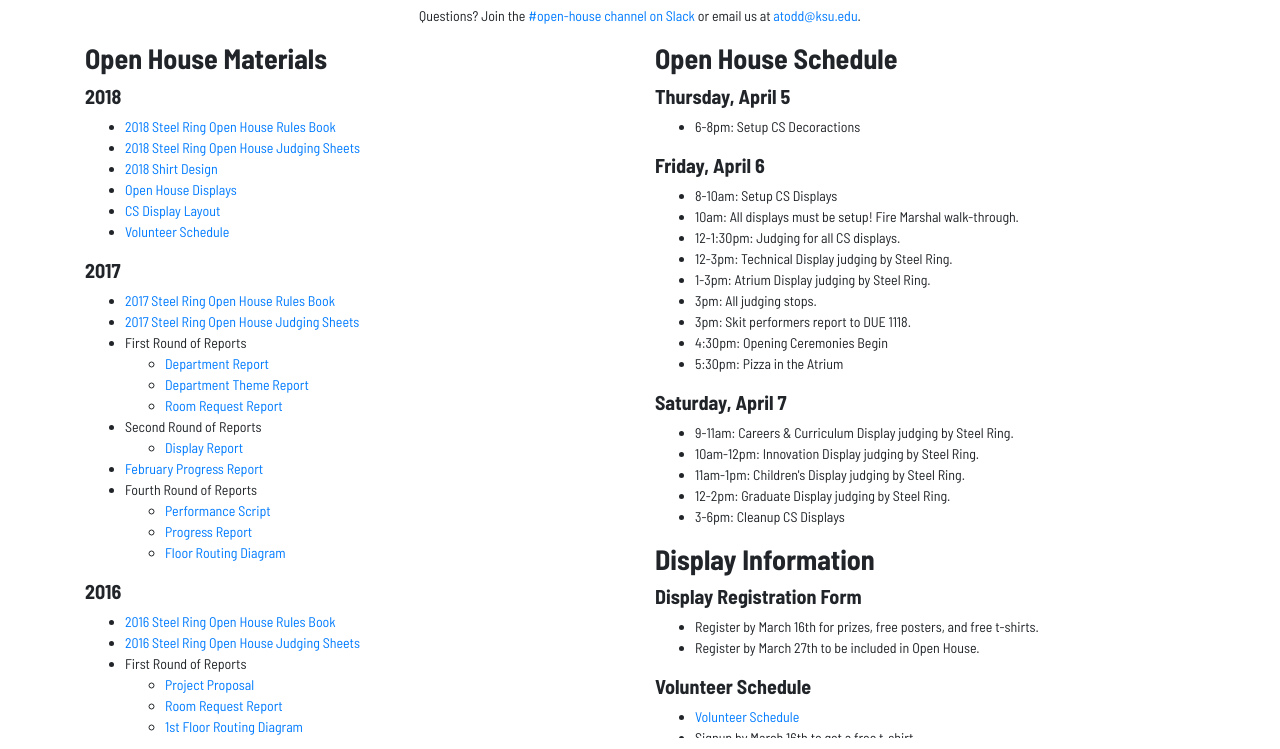
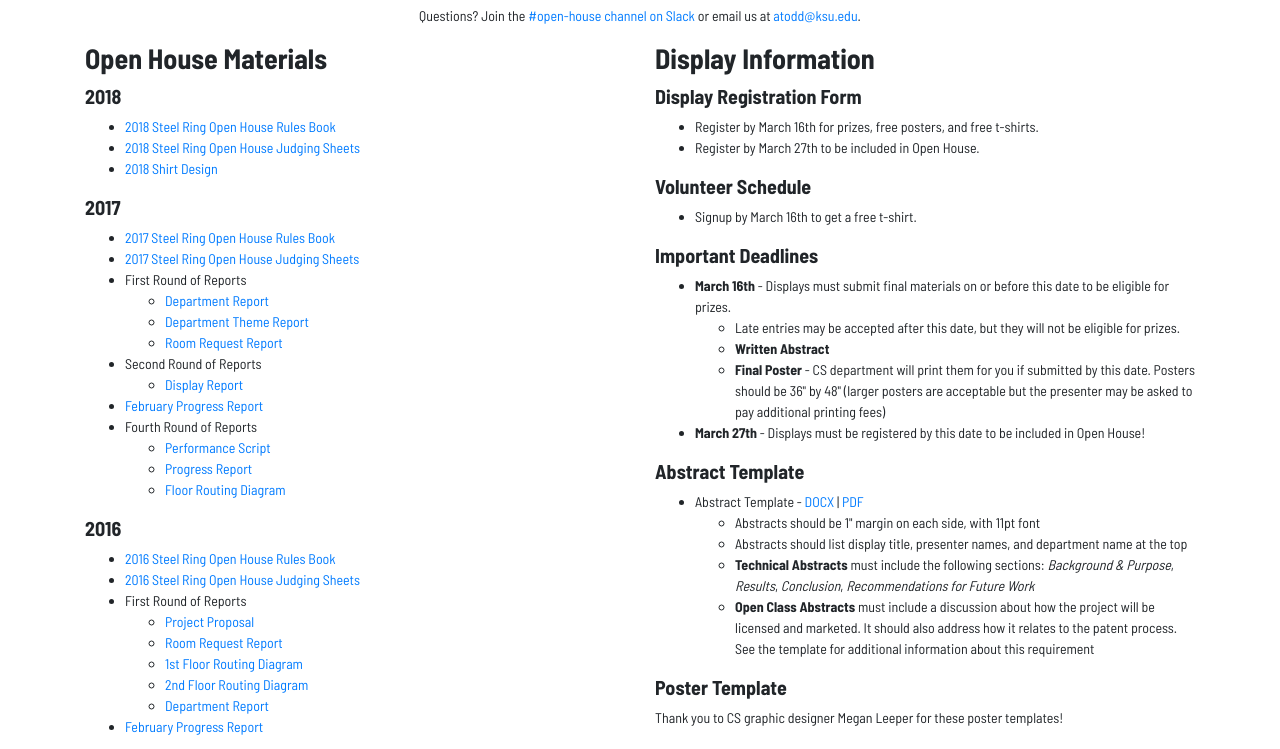
Before and after one commit to kansas-state-university/openhouse.cs.ksu.edu, a plain HTML site: page index.html in a window 1280 px wide. Shown: the part 51-800 px from the top of the page. Drawn offline with nearby package versions, Linux system fonts and the light colour scheme.

Commit message:
remove some links

```diff
--- a/index.html
+++ b/index.html
@@ -33,9 +33,6 @@
           <li><a href="files/2018/0rules.pdf" target="_blank">2018 Steel Ring Open House Rules Book</a></li>
           <li><a href="files/2018/0judge.pdf" target="_blank">2018 Steel Ring Open House Judging Sheets</a></li>
           <li><a href="files/2018/shirts.jpg" target="_blank">2018 Shirt Design</a></li>
-          <li><a href="http://bit.ly/openhouse-displays" target="_blank">Open House Displays</a></li>
-          <li><a href="http://bit.ly/openhouse-layout" target="_blank">CS Display Layout</a></li>
-          <li><a href="http://bit.ly/openhouse-volunteer-schedule" target="_blank">Volunteer Schedule</a></li>
         </ul>
         <h5>2017</h5>
         <ul>
@@ -143,31 +140,6 @@
         </ul>
       </div>
       <div class="col-12 col-md-6 right">
-        <h3>Open House Schedule</h3>
-        <h5>Thursday, April 5</h5>
-        <ul>
-          <li>6-8pm: Setup CS Decoractions</li>
-        </ul>
-        <h5>Friday, April 6</h5>
-        <ul>
-          <li>8-10am: Setup CS Displays</li>
-          <li>10am: All displays must be setup! Fire Marshal walk-through.</li>
-          <li>12-1:30pm: Judging for all CS displays.</li>
-          <li>12-3pm: Technical Display judging by Steel Ring.</li>
-          <li>1-3pm: Atrium Display judging by Steel Ring.</li>
-          <li>3pm: All judging stops.</li>
-          <li>3pm: Skit performers report to DUE 1118.</li>
-          <li>4:30pm: Opening Ceremonies Begin</li>
-          <li>5:30pm: Pizza in the Atrium</li>
-        </ul>
-        <h5>Saturday, April 7</h5>
-        <ul>
-          <li>9-11am: Careers & Curriculum Display judging by Steel Ring.</li>
-          <li>10am-12pm: Innovation Display judging by Steel Ring.</li>
-          <li>11am-1pm: Children's Display judging by Steel Ring.</li>
-          <li>12-2pm: Graduate Display judging by Steel Ring.</li>
-          <li>3-6pm: Cleanup CS Displays</li>
-        </ul>
         <h3>Display Information</h3>
         <h5>Display Registration Form</h5>
         <ul>
@@ -177,7 +149,7 @@
         </ul>
         <h5>Volunteer Schedule</h5>
         <ul>
-          <li><a href="http://bit.ly/openhouse-volunteer-schedule" target="_blank">Volunteer Schedule</a></li>
+          <!--<li><a href="http://bit.ly/openhouse-volunteer-schedule" target="_blank">Volunteer Schedule</a></li>-->
           <!--<li><a href="https://bit.ly/openhouse-volunteer" target="_blank">Volunteer Registration</a></li>-->
           <li>Signup by March 16th to get a free t-shirt.</li>
       </ul>
```
